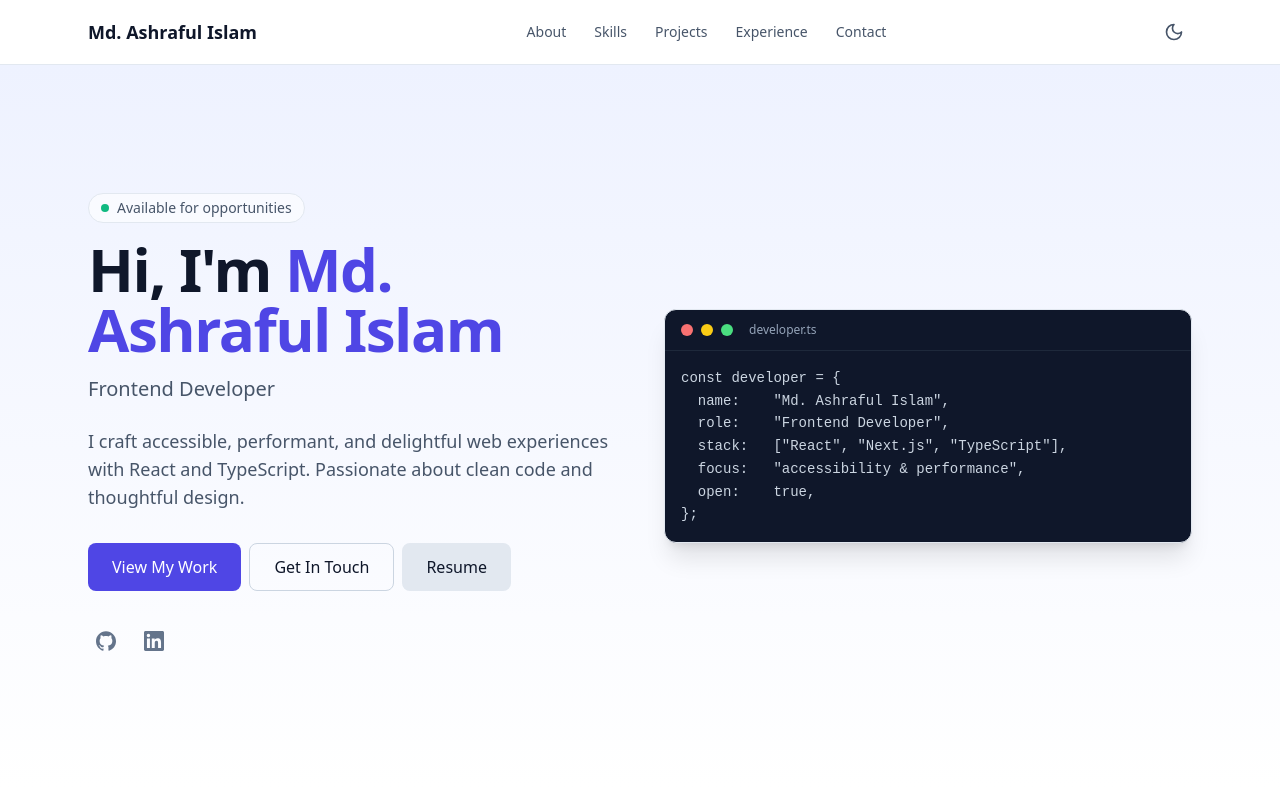
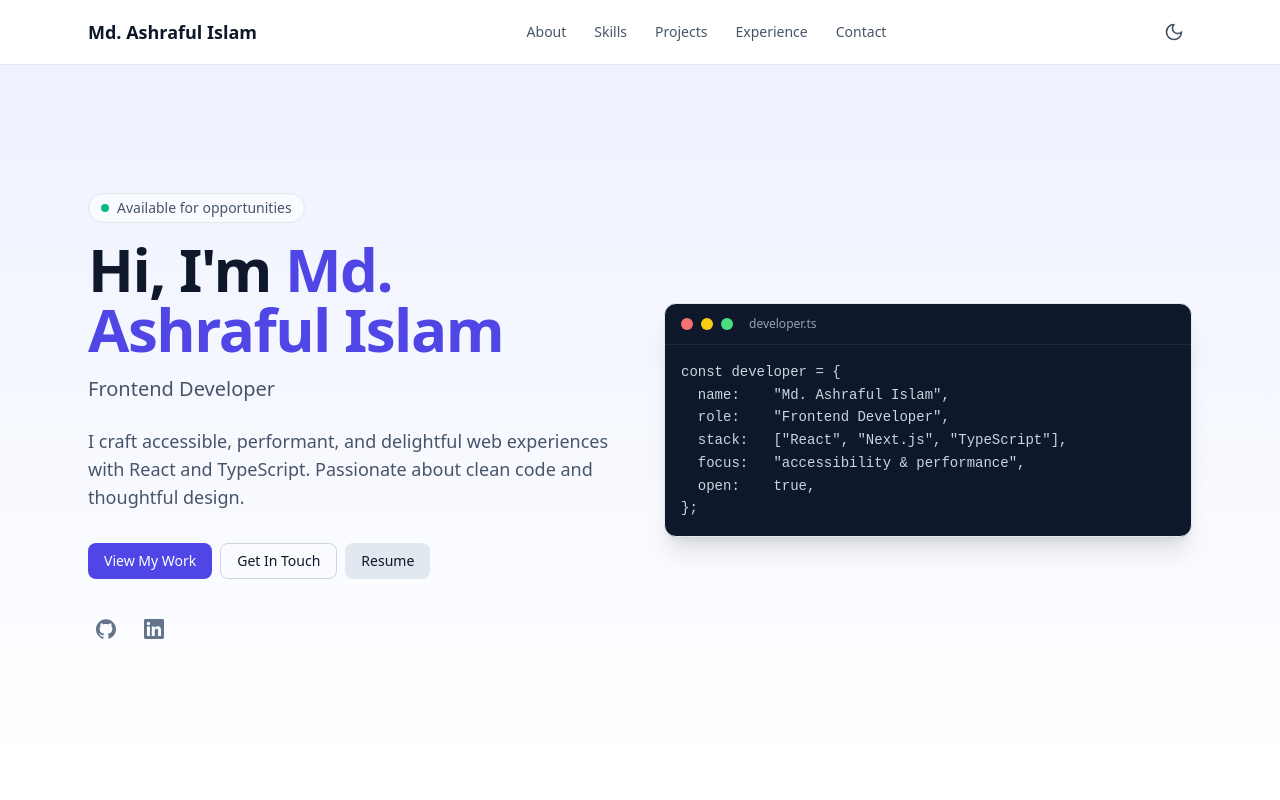
Before and after one commit to ashraful-techO/Portfolio, a Next.js app: page / in a window 1280 px wide. Shown: the top 800 px of the page. Built offline with nearby package versions, Linux system fonts and the light colour scheme.

Commit message:
feat: add CV preview modal component and integrate into hero section with reusable button UI

```diff
--- a/components/modules/cv/Cv-preview.tsx
+++ b/components/modules/cv/Cv-preview.tsx
@@ -11,7 +11,7 @@ const CVPreview = () => {
             <Button
                 onClick={() => setIsOpen(true)}
                 variant="secondary"
-                size="lg"
+                size="sm"
                 className="mt-0"
             >
                 Resume
--- a/components/sections/Hero.tsx
+++ b/components/sections/Hero.tsx
@@ -26,10 +26,10 @@ export function Hero() {
               {profile.tagline}
             </p>
             <div className="mt-8 flex flex-no-wrap gap-2 items-center">
-              <Button href="#projects" size="lg">
+              <Button href="#projects" size="sm">
                 View My Work
               </Button>
-              <Button href="#contact" variant="outline" size="lg">
+              <Button href="#contact" variant="outline" size="sm">
                 Get In Touch
               </Button>
 
--- a/components/ui/Button.tsx
+++ b/components/ui/Button.tsx
@@ -2,7 +2,7 @@ import { ReactNode } from "react";
 import Link from "next/link";
 
 type Variant = "primary" | "secondary" | "outline";
-type Size = "sm" | "md" | "lg";
+type Size = "sm" | "md" | "lg" | "ss";
 
 const base =
   "inline-flex items-center justify-center gap-2 rounded-lg font-medium transition-colors focus:outline-none focus-visible:ring-2 focus-visible:ring-indigo-500 focus-visible:ring-offset-2 disabled:opacity-50 dark:focus-visible:ring-offset-slate-950";
@@ -19,6 +19,7 @@ const sizeClasses: Record<Size, string> = {
   sm: "h-9 px-4 text-sm",
   md: "h-11 px-5 text-sm",
   lg: "h-12 px-6 text-base",
+  ss: "p-2",
 };
 
 type BaseProps = {
@@ -32,8 +33,8 @@ type ButtonProps = BaseProps & { href?: undefined; onClick?: () => void; type?:
 type LinkProps = BaseProps & { href: string; onClick?: undefined };
 
 export function Button(props: ButtonProps | LinkProps) {
-  const { variant = "primary", size = "md", className = "", children } = props;
-  const classes = `${base} ${variantClasses[variant]} ${sizeClasses[size]} ${className} `;
+  const { variant = "primary", size = "ss", className = "", children } = props;
+  const classes = `${base} ${variantClasses[variant]} ${sizeClasses[size]} ${className}`;
 
   if (props.href) {
     return (
```
